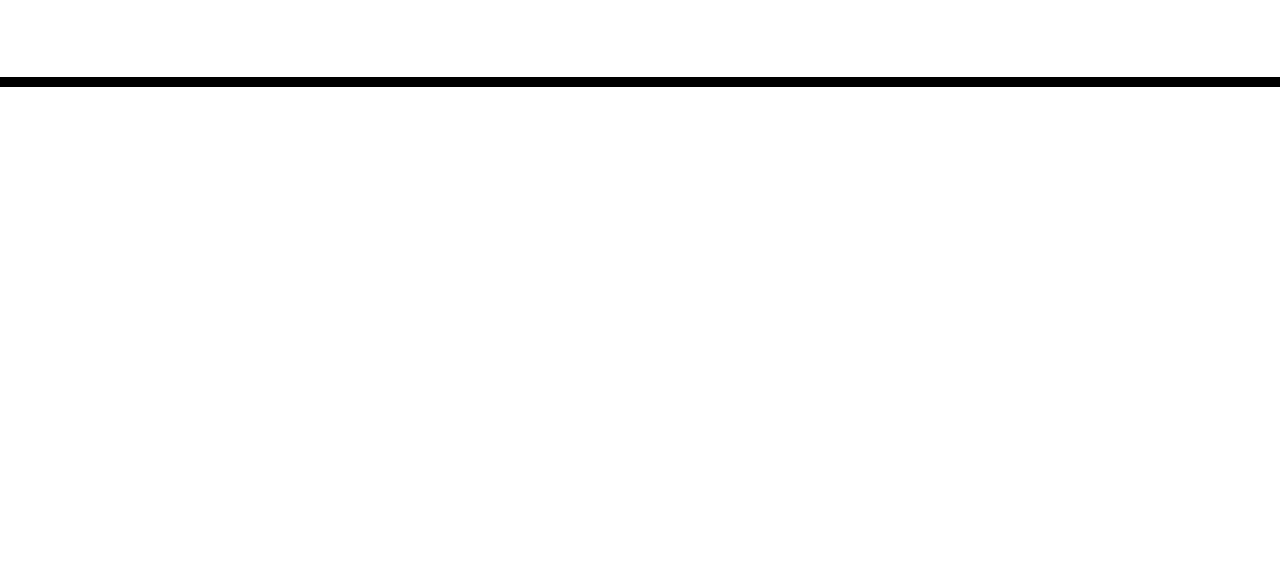
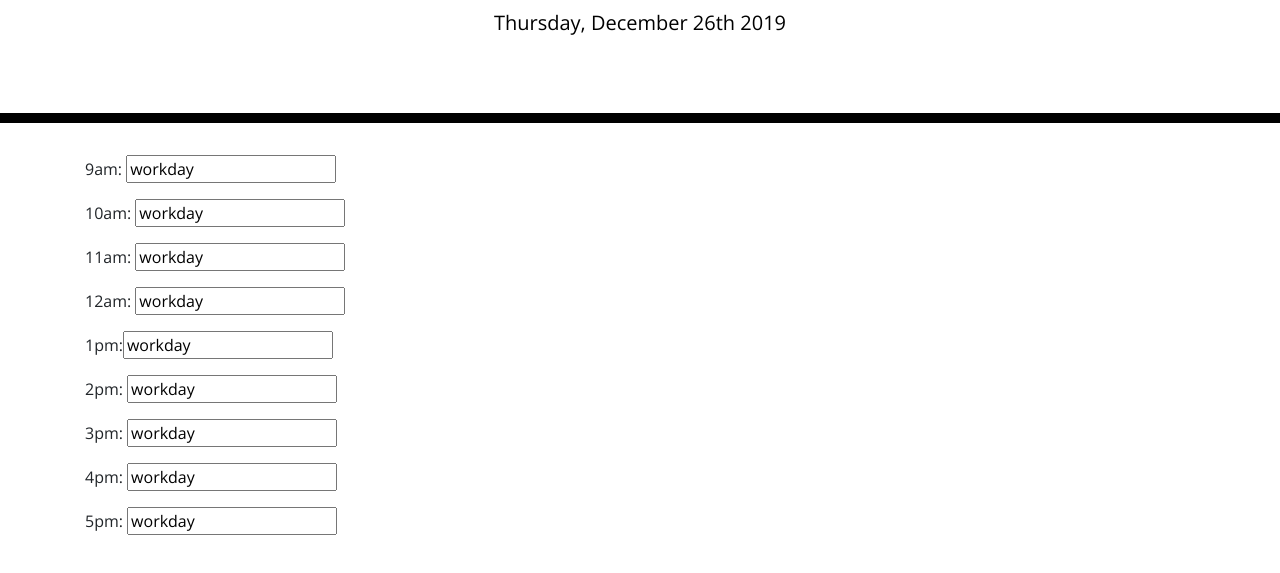
Before and after one commit to shelbypalumbo/Day-Planner, a plain HTML site: page index.html in a window 1280 px wide. Shown: the part 181-754 px from the top of the page. Drawn offline with nearby package versions, Linux system fonts and the light colour scheme.

Commit message:
Created the date/time stamp for the Day Planner heading.

```diff
--- /dev/null
+++ b/assets/js/script.js
@@ -0,0 +1,16 @@
+$(document).ready(function () {
+
+//Prints the current date to the id currentDay ---------------------------------------
+var date = moment().format("dddd, MMMM Do YYYY");
+$("#currentDay").html(date);
+//------------------------------------------------------------------------------------
+
+
+
+
+
+
+
+
+
+});
--- a/index.html
+++ b/index.html
@@ -17,7 +17,7 @@
       href="https://fonts.googleapis.com/css?family=Open+Sans&display=swap"
       rel="stylesheet"
     />
-    <link rel="stylesheet" href="assets/css/style.css" />
+    <link rel="stylesheet" href="assets/css/style.css"/>
     <title>Work Day Scheduler</title>
   </head>
 
@@ -29,9 +29,20 @@
     </header>
     <div class="container">
       <!-- Timeblocks go here -->
+      <p>9am: <input type="text" id="time" value="workday"></p>
+      <p>10am: <input type="text" id="time" value="workday"></p>
+      <p>11am: <input type="text" id="time" value="workday"></p>
+      <p>12am: <input type="text" id="time" value="workday"></p>
+      <p>1pm:<input type="text" id="time" value="workday"></p>
+      <p>2pm: <input type="text" id="time" value="workday"></p>
+      <p>3pm: <input type="text" id="time" value="workday"></p>
+      <p>4pm: <input type="text" id="time" value="workday"></p>
+      <p>5pm: <input type="text" id="time" value="workday"></p>
     </div>
 
     <script src="https://code.jquery.com/jquery-3.4.1.min.js"></script>
     <script src="https://cdnjs.cloudflare.com/ajax/libs/moment.js/2.24.0/moment.min.js"></script>
+    <script src="https://unpkg.com/moment"></script>
+    <script src="assets/js/script.js"></script>
   </body>
 </html>
```
